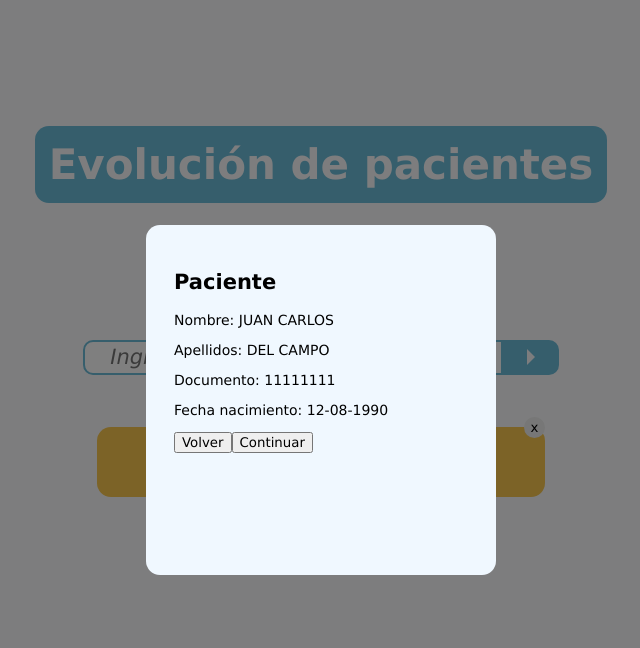
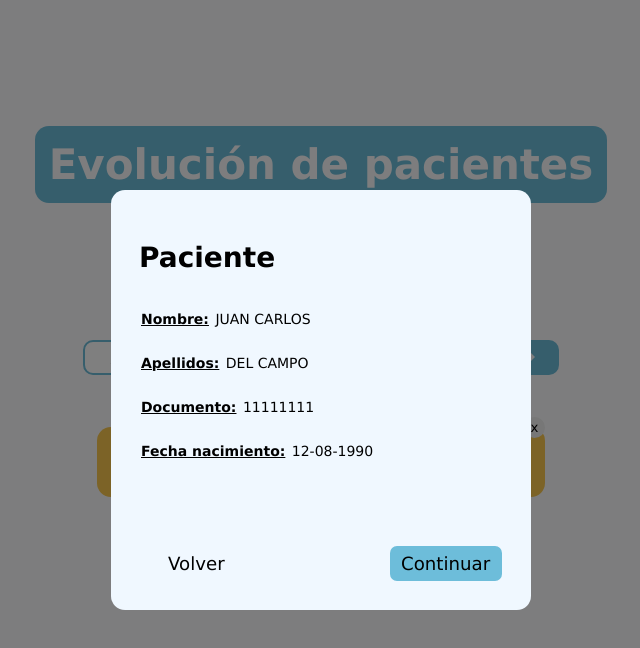
Before and after one commit to DanielAizcorbe/pae-v2, a React (Create React App) app: page / in a window 1280 px wide. Both pictures are taken after a click on the button 850 px from the left and 357 px from the top of the page. Shown: the top 648 px of the page, without its empty margins (319-959 px from the left). Built offline with nearby package versions, Linux system fonts and the light colour scheme; the HTML template or start-up script is replaced by a standard one.

Commit message:
add estilos al modal de paciente

```diff
--- a/src/App.css
+++ b/src/App.css
@@ -10,6 +10,7 @@
   --confirmado: #43AA8B;
   --color-fondo: #fbfcfd;
   --warning: #F9C74F;
+  --celeste-claro: #9fcfe2;
 }
 
 * {
@@ -160,7 +161,7 @@ h1 {
 }
 
 .evoluciones-container ol li:hover {
-  background-color: #9fcfe2;
+  background-color: var(--celeste-claro);
   transition: background-color 100ms linear;
 }
 
--- a/src/components/buscar-paciente/BusquedaPaciente.js
+++ b/src/components/buscar-paciente/BusquedaPaciente.js
@@ -2,7 +2,7 @@ import React, { useState } from "react";
 import { AvisoWarning } from "../avisos/AvisoWarning";
 import "./busqueda-paciente.css";
 import { Overlay } from "../modal/Overlay";
-import { ModalDatosPaciente } from "../modal/ModalDatosPaciente";
+import { ModalDatosPaciente } from "./ModalDatosPaciente";
 
 const BusquedaPaciente = ({ seBuscoDocumentoInexistente }) => {
 
--- /dev/null
+++ b/src/components/buscar-paciente/ModalDatosPaciente.js
@@ -0,0 +1,25 @@
+import React from "react";
+import { VentanaModal } from "../modal/VentanaModal";
+
+
+const ModalDatosPaciente = ({ closeModal }) => {
+    return (
+        <VentanaModal classes={"datos-container"}>
+            <h2>Paciente</h2>
+            <p><span>Nombre:</span> JUAN CARLOS</p>
+            <p><span>Apellidos:</span> DEL CAMPO</p>
+            <p><span>Documento:</span> 11111111</p>
+            <p><span>Fecha nacimiento:</span> 12-08-1990</p>
+            <div className="btn-container">
+                <button className="btn-volver" onClick={closeModal}>
+                    Volver
+                </button>
+                <button className="btn-continuar"onClick={closeModal}>
+                    Continuar
+                </button>
+            </div>
+        </VentanaModal>
+    );
+}
+
+export { ModalDatosPaciente }
--- a/src/components/buscar-paciente/busqueda-paciente.css
+++ b/src/components/buscar-paciente/busqueda-paciente.css
@@ -90,6 +90,73 @@ h1 {
     background-color: aliceblue;
     border-radius: 1rem;
     padding: 2rem;
-    width: 25rem;
-    height: 25rem;
+    width: 30rem;
+    height: 30rem;
 }
+
+.datos-container {
+    display: flex;
+    justify-content: flex-start;
+    align-items: center;
+    flex-direction: column;
+}
+
+.datos-container * {
+    text-align: left;
+    width: 100%;
+}
+
+.btn-container {
+    width: 100%;
+    height: 100%;
+    display: flex;
+    flex-direction: row;
+    justify-content: space-between;
+    align-items: flex-end;
+    padding: 0.1rem;
+}
+
+
+.btn-volver {
+    width: 8rem;
+    height: 2.5rem;
+    font-size: 1.3rem;
+    text-align: center;
+    padding: 0.2rem;
+    color: black;
+    background-color: inherit;
+    border: none;
+    cursor: pointer;
+}
+
+.btn-continuar {
+    width: 8rem;
+    height: 2.5rem;
+    font-size: 1.3rem;
+    text-align: center;
+    padding: 0.2rem;
+    color: black;
+    background-color: var(--fondo-resaltado);
+    border-radius: 0.5rem;
+    cursor: pointer;
+    border: none;
+}
+
+.btn-volver:hover {
+    color: var(--fondo-resaltado);
+}
+
+.btn-continuar:hover {
+    background-color: var(--celeste-claro);
+    transition: background-color 100ms linear;
+}
+
+.datos-container h2 {
+    font-size: 2rem;
+}
+
+.datos-container p span {
+    font-weight: bold;
+    padding: 2px;
+    text-decoration: underline;
+}
--- a/src/components/modal/ModalDatosPaciente.js
+++ /dev/null
@@ -1,25 +0,0 @@
-import React from "react";
-import { VentanaModal } from "./VentanaModal";
-
-
-const ModalDatosPaciente = ({ closeModal}) => {
-    return (
-        <VentanaModal>
-            <h2>Paciente</h2>
-            <p>Nombre: JUAN CARLOS</p>
-            <p>Apellidos: DEL CAMPO</p>
-            <p>Documento: 11111111</p>
-            <p>Fecha nacimiento: 12-08-1990</p>
-            <div>
-                <button onClick={closeModal}>
-                    Volver
-                </button>
-                <button onClick={closeModal}>
-                    Continuar
-                </button>
-            </div>
-        </VentanaModal>
-    );
-}
-
-export { ModalDatosPaciente }
--- a/src/components/modal/VentanaModal.js
+++ b/src/components/modal/VentanaModal.js
@@ -1,11 +1,11 @@
 import React from "react";
 import { Overlay } from "./Overlay";
 
-const VentanaModal = ({ children }) => {
+const VentanaModal = ({ children, classes }) => {
 
     return (
         <Overlay>
-            <div className="modal">
+            <div className={"modal " + classes}>
                 {children}
             </div>
         </Overlay>
```
